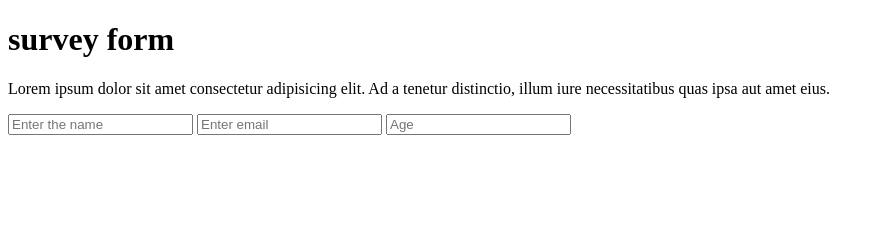
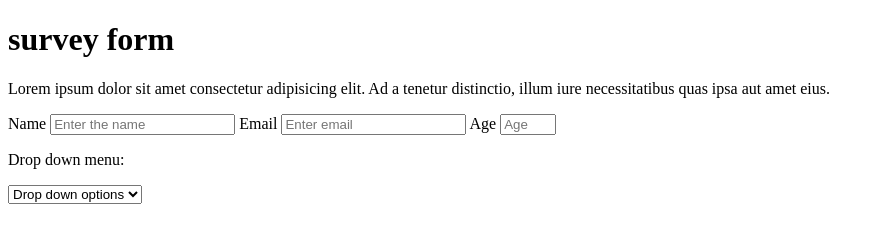
Before and after one commit to mesfin345/final-project, a plain HTML site: page index.html in a window 1280 px wide. Shown: the whole page, without its empty margins (0-884 px from the left). Drawn offline with Linux system fonts and the light colour scheme.

Commit message:
add drop down menu

```diff
--- a/index.html
+++ b/index.html
@@ -13,9 +13,30 @@
 
     <form  id="survey-form" >
 
+        <label id="name-label">
+            Name
+        </label>
         <input type="text" id="name" placeholder="Enter the name" required >
+        <label id="email-label">
+            Email
+        </label>
         <input type="email" id="email" placeholder="Enter email" required >
-        <input type="number" id="number" placeholder="Age" required >
+        <label id="number-label">
+            Age
+        </label>
+        <input type="number" id="number" placeholder="Age" required  min="10" max="99">
+
+        <p>Drop down menu:</p>
+         <select id="dropdown" name="role" class="form-control" required>
+         <option disabled selected value>Drop down options</option>
+         <option value="student">option1</option>
+         <option value="job">option2</option>
+         <option value="learner">option3</option>
+         <option value="preferNo">option4</option>
+         <option value="other">option5</option>
+         </select>
+
+
 
 
     </form>
```
